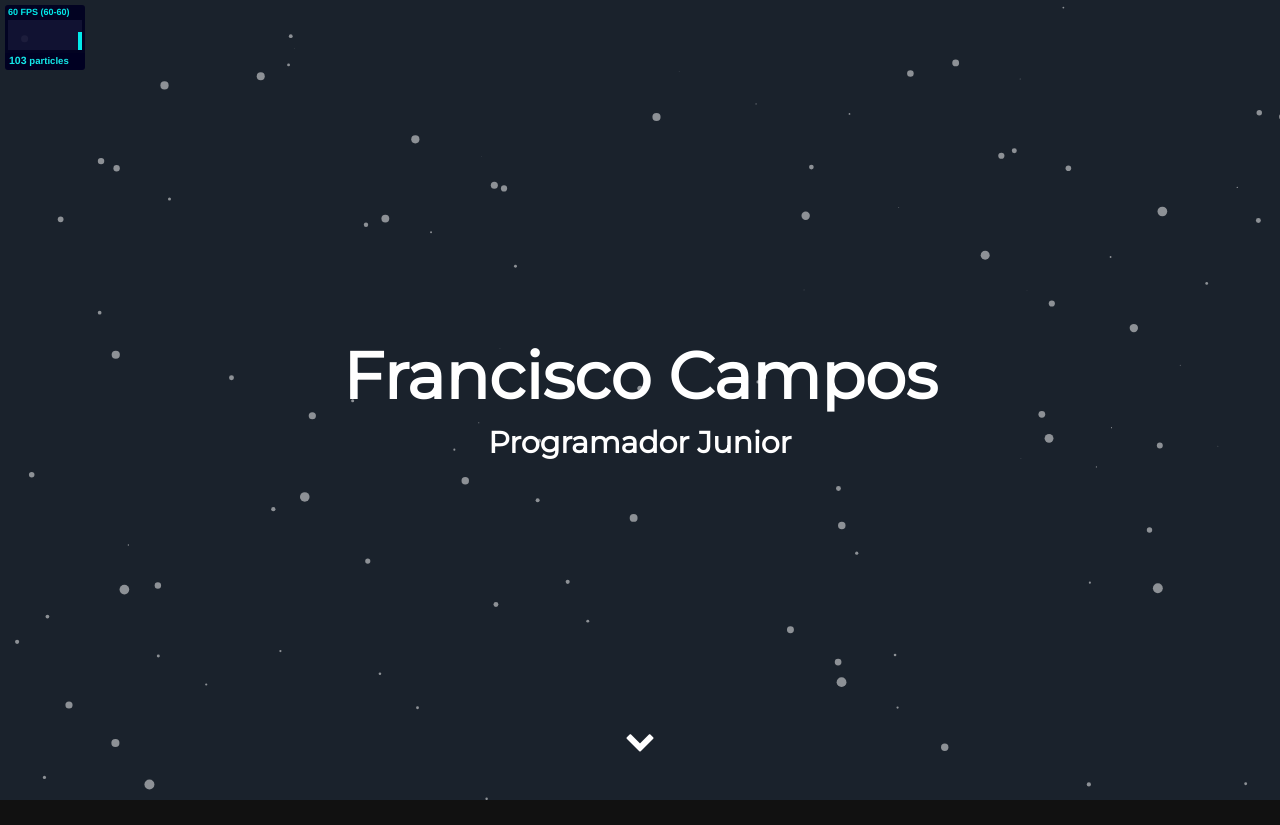
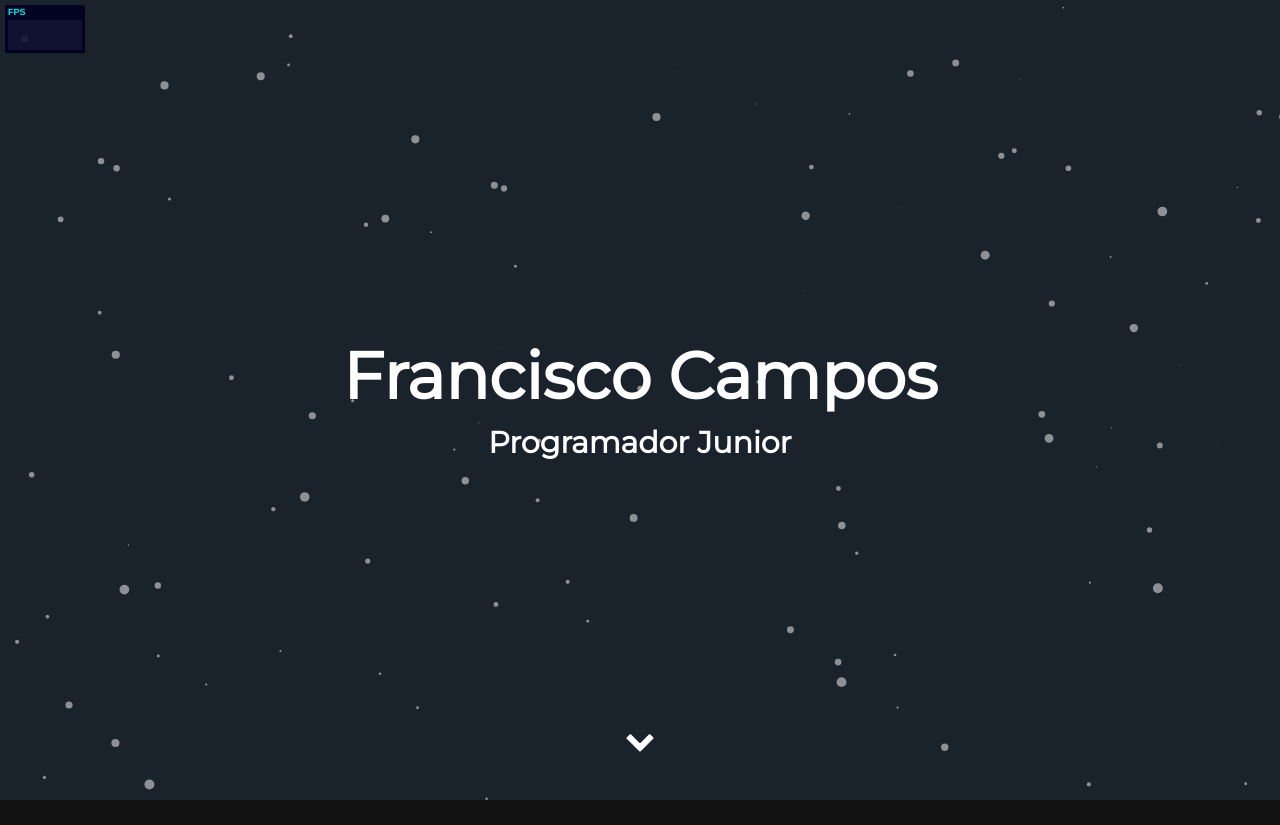
Before and after one commit to FranciiscoCampos170/FranciiscoCampos170.github.io, a plain HTML site: page index.html in a window 1280 px wide. Drawn offline with Linux system fonts and the light colour scheme.

Commit message:
retirando o contador de particulas

```diff
--- a/index.html
+++ b/index.html
@@ -13,10 +13,7 @@
 </head>
 <body>
 
-<!-- count particles -->
-<div class="count-particles">
-  <span class="js-count-particles">--</span> particles
-</div>
+
 
 <!-- particles.js container -->
 <div id="particles-js">
```
